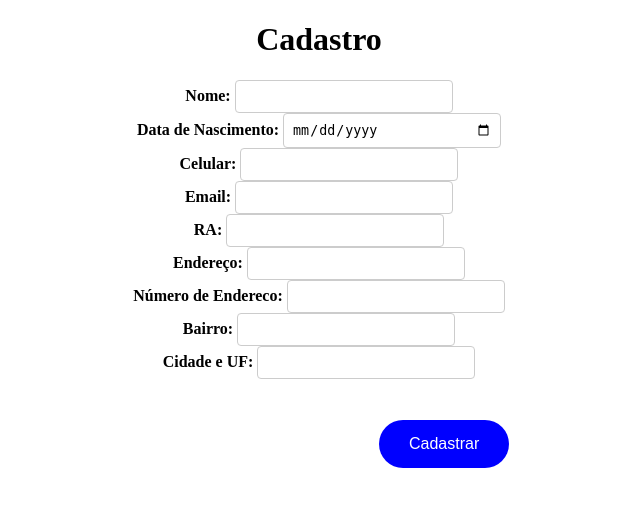
After one commit to Vitallzin/Projetos_PHP_3-ano-E, a PHP site: page / in a window 1280 px wide. The commit adds this page. Shown: the top 507 px of the page, without its empty margins (321-961 px from the left). Run offline with PHP 8.4, Linux system fonts and the light colour scheme.

Commit message:
Form do cadastro
ainda irei melhorar

```diff
--- a/biblioteca/config.php
+++ b/biblioteca/config.php
@@ -19,7 +19,7 @@ else {
     echo "PARABÉNS!!! A conexão ao banco de dados ocorreu normalmente";
 }
 
-
+1
 
 
 ?>
--- /dev/null
+++ b/biblioteca/index.html
@@ -0,0 +1,56 @@
+<!DOCTYPE html>
+<html lang="en">
+<head>
+    <meta charset="UTF-8">
+    <meta name="viewport" content="width=device-width, initial-scale=1.0">
+    <title>Document</title>
+    <link rel="stylesheet" href="style.css">
+</head>
+<body>
+    <h1>Cadastro</h1>
+    <form action="cadastra-leitores.php" method="post">
+     <div>
+        <label for="name">Nome:</label>
+        <input type="text" id="name" name="name" required />
+     </div>
+     <div>
+        <label for="Dtnasc"> Data de Nascimento:</label>
+        <input type="date" id="Dtnasc" name="Dtnasc" required />
+     </div>
+     <div>
+        <label for="Celular">Celular:</label>
+        <input type="tel" id="Celular" name="Celular" required />
+     </div>
+     <div>
+        <label for="Email">Email:</label>
+        <input type="email" id="Email" name="Email" required />
+     </div>
+     <div>
+        <label for="RA">RA:</label>
+        <input type="text" id="RA" name="RA" required />
+     </div>
+     <div>
+        <label for="Endereco">Endereço:</label>
+        <input type="text" id="Endereco" name="Endereco" required />
+     </div>
+     <div>
+        <label for="NumEnd">Número de Endereco:</label>
+        <input type="text" id="NumEnd" name="NumEnd" required />
+     </div>
+     <div>
+        <label for="Bairro">Bairro:</label>
+        <input type="text" id="Bairro" name="Bairro" required />
+     </div>
+     <div>
+        <label for="CidadeUF">Cidade e UF:</label>
+        <input type="text" id="CidadeUF" name="CidadeUF" required>
+     </div>
+     <div>
+        <button type="submit"> Cadastrar </button>
+     </div>
+    </form>
+
+
+
+</body>
+</html>
--- /dev/null
+++ b/biblioteca/style.css
@@ -0,0 +1,27 @@
+body{
+    text-align: center;
+}
+button{
+    background-color: blue; /* Cor de fundo */
+    color: white; /* Cor do texto */
+    border: none; /* Sem borda */
+    border-radius: 25px; /* Bordas arredondadas */
+    padding: 15px 30px; /* Espaçamento interno */
+    font-size: 16px; /* Tamanho da fonte */
+    cursor: pointer; /* Muda o cursor ao passar o mouse */
+    transition: background-color 0.3s; /* Efeito de transição */
+    position: absolute;
+    top: 420px; /* 50px do topo do elemento pai */
+    left: 700px; /* 30px da esquerda do elemento pai */
+}
+label {
+    width: 200px; /* Defina uma largura fixa */
+    font-weight: bold; /* Deixe o texto em negrito */
+}
+
+input {
+    width: 200px; /* Mesma largura que o label */
+    padding: 8px; /* Espaçamento interno */
+    border: 1px solid #ccc; /* Borda padrão */
+    border-radius: 4px; /* Bordas arredondadas */
+}
```
Also changed, not shown: biblioteca/cadastra-leitores.php (+32 -12 lines).
